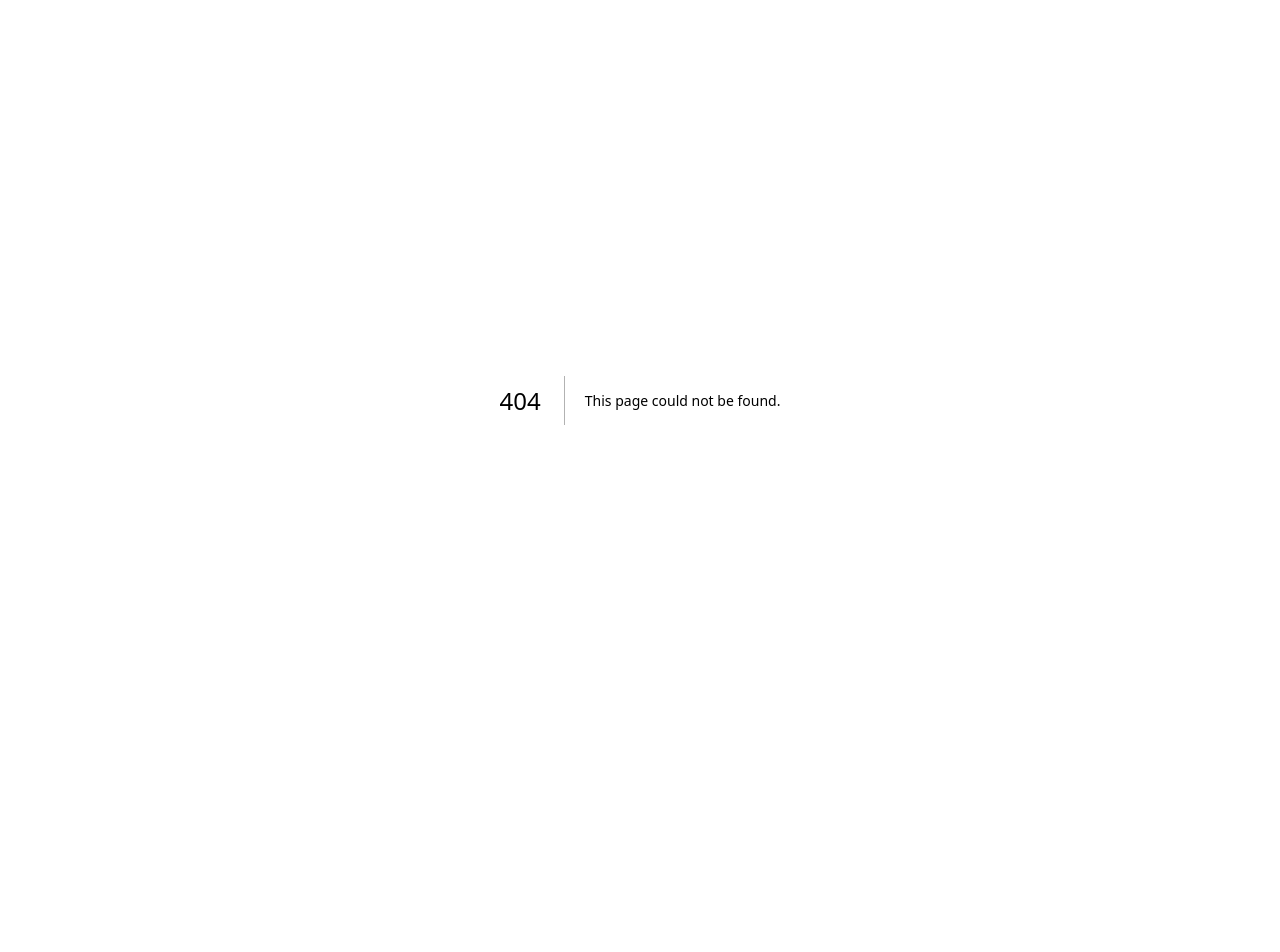
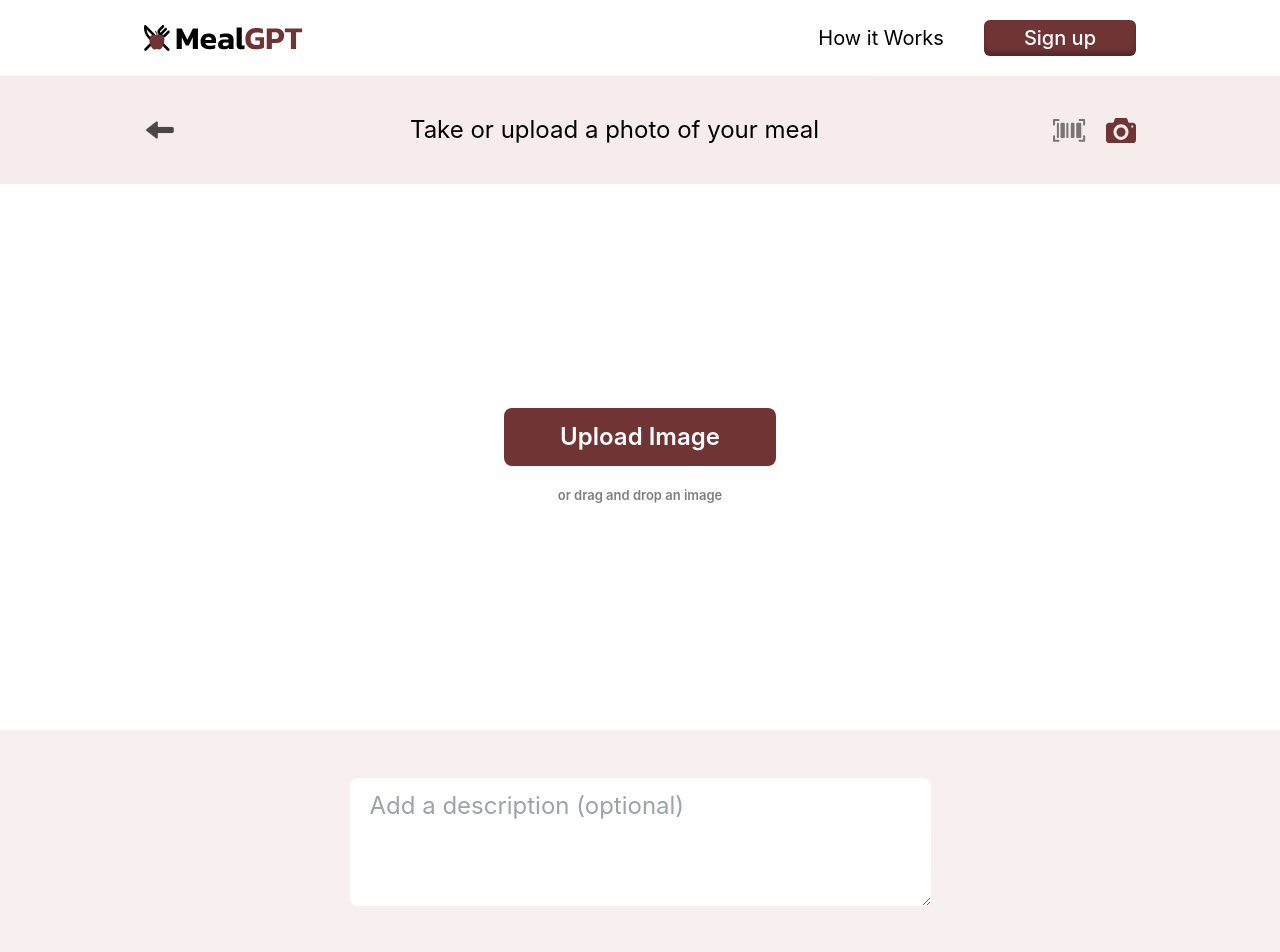
Before and after one commit to samratmahmud/mealgpt, a Next.js app: page /takeupload in a window 1280 px wide. Before the commit this address had no page. Shown: the top 952 px of the page. Before the commit the page ends 800 px from the top, so only its background shows below. Built offline with nearby package versions, Linux system fonts and the light colour scheme.

Commit message:
meal picture done

```diff
--- /dev/null
+++ b/src/app/foodvlog/FoodMenu.tsx
@@ -0,0 +1,105 @@
+import React from "react";
+
+const foodVlog = [
+  {
+    name: "Breakfast",
+    icon: "/images/Camera.svg",
+    title: "Log Food",
+  },
+  {
+    name: "Lunch",
+    icon: "/images/Camera.svg",
+    title: "Log Food",
+  },
+  {
+    name: "Dinner",
+    icon: "/images/Camera.svg",
+    title: "Log Food",
+  },
+  {
+    name: "Snack/Supper",
+    icon: "/images/Camera.svg",
+    title: "Log Food",
+  },
+];
+
+const neededPage = [
+  {
+    title: "Day 1 Total:",
+    items: [
+      {name: "Calories", amount: "-"},
+      {name: "Protein (g)", amount: "-"},
+      {name: "Carbs (g)", amount: "-"},
+    ],
+  },
+  {
+    title: "You Need:",
+    items: [
+      {name: "Calories", amount: "1360"},
+      {name: "Protein (g)", amount: "66"},
+      {name: "Carbs (g)", amount: "60"},
+    ],
+  },
+];
+
+function FoodMenu() {
+  return (
+    <section>
+      <div className="mx-4 mb-64">
+        <div
+          className="mb-5"
+          style={{
+            backgroundImage:
+              "linear-gradient(90deg, rgba(246, 236, 236, 0.29) -4.6%, #F6ECEC 50.61%, rgba(246, 236, 236, 0.29) 107.83%)",
+          }}
+        >
+          {foodVlog.map(({name, title, icon}, index) => (
+            <div key={index}>
+              <hr
+                className="w-full h-0.5"
+                style={{
+                  backgroundImage:
+                    "linear-gradient(90deg,rgba(0,0,0, 0.01),rgba(0,0,0, 0.3),rgba(0,0,0, 0.01))",
+                }}
+              />
+              <div className="max-w-[800px] m-auto flex justify-between items-center py-6">
+                <div className="text-2xl leading-normal">{name}</div>
+                <div
+                  role="button"
+                  className="flex gap-2 items-center py-3 px-5 bg-white rounded-md"
+                >
+                  <p>
+                    <img src={icon} alt="" />
+                  </p>
+                  <p className="text-xl leading-normal">{title}</p>
+                </div>
+              </div>
+            </div>
+          ))}
+        </div>
+        <div className="">
+          {neededPage.map(({title, items}, index) => (
+            <div
+              key={index}
+              className="flex justify-between items-center max-w-[896px] m-auto last:bg-primary px-12 last:rounded last:text-white"
+            >
+              <div className="text-2xl font-medium leading-normal">{title}</div>
+              <div className="flex gap-4 py-[11px]">
+                {items.map(({name, amount}, index) => (
+                  <div key={index} className="flex flex-col items-center gap-1">
+                    <div className="text-[13px] leading-normal">{name}</div>
+                    <div className="text-2xl font-bold leading-normal">
+                      {amount}
+                    </div>
+                  </div>
+                ))}
+              </div>
+            </div>
+          ))}
+        </div>
+      </div>
+    </section>
+  );
+}
+
+export default FoodMenu;
--- a/src/app/logpage/page.tsx
+++ b/src/app/foodvlog/page.tsx
@@ -1,6 +1,6 @@
+import Navbar from "@/components/global/Navbar";
 import React from "react";
 import Header from "./Header";
-import Navbar from "@/components/global/Navbar";
 import FoodMenu from "./FoodMenu";
 
 function page() {
--- a/src/app/logpage/FoodMenu.tsx
+++ /dev/null
@@ -1,65 +0,0 @@
-import React from "react";
-
-const foodVlog = [
-  {
-    name: "Breakfast",
-    icon: "/images/Camera.svg",
-    title: "Log Food",
-  },
-  {
-    name: "Lunch",
-    icon: "/images/Camera.svg",
-    title: "Log Food",
-  },
-  {
-    name: "Dinner",
-    icon: "/images/Camera.svg",
-    title: "Log Food",
-  },
-  {
-    name: "Snack/Supper",
-    icon: "/images/Camera.svg",
-    title: "Log Food",
-  },
-];
-
-function FoodMenu() {
-  return (
-    <section
-      style={{
-        backgroundImage:
-          "linear-gradient(90deg, rgba(246, 236, 236, 0.29) -4.6%, #F6ECEC 50.61%, rgba(246, 236, 236, 0.29) 107.83%)",
-      }}
-    >
-      <div className="container">
-        <div className="mb-5">
-          {foodVlog.map(({name, title, icon}, index) => (
-            <div key={index}>
-              <hr
-                className="w-full h-0.5"
-                style={{
-                  backgroundImage:
-                    "linear-gradient(90deg,rgba(0,0,0, 0.01),rgba(0,0,0, 0.3),rgba(0,0,0, 0.01))",
-                }}
-              />
-              <div className="max-w-[800px] m-auto flex justify-between items-center py-6">
-                <div className="text-2xl leading-normal">{name}</div>
-                <div
-                  role="button"
-                  className="flex gap-2 items-center py-3 px-5 bg-white rounded-md"
-                >
-                  <p>
-                    <img src={icon} alt="" />
-                  </p>
-                  <p className="text-xl leading-normal">{title}</p>
-                </div>
-              </div>
-            </div>
-          ))}
-        </div>
-      </div>
-    </section>
-  );
-}
-
-export default FoodMenu;
--- a/src/app/signup/page.tsx
+++ b/src/app/signup/page.tsx
@@ -15,7 +15,7 @@ function page() {
       {/* <Gender /> */}
       {/* <WeightHeight /> */}
       {/* <ActivityLevel /> */}
-      <QuestionnaireComplete />
+      {/* <QuestionnaireComplete /> */}
       <Congratulations />
     </main>
   );
--- /dev/null
+++ b/src/app/takeupload/Header.tsx
@@ -0,0 +1,28 @@
+import React from "react";
+
+function Header() {
+  return (
+    <section>
+      <div className="container py-9">
+        <div className="flex items-center justify-between">
+          <div role="button">
+            <img src="/images/Arrow.svg" alt="" />
+          </div>
+          <div className="text-2xl leading-normal">
+            Take or upload a photo of your meal
+          </div>
+          <div className="flex items-center gap-5">
+            <p>
+              <img src="/images/Group 141.svg" alt="" />
+            </p>
+            <p>
+              <img src="/images/Vector (1).svg" alt="" />
+            </p>
+          </div>
+        </div>
+      </div>
+    </section>
+  );
+}
+
+export default Header;
--- /dev/null
+++ b/src/app/takeupload/PictureSection.tsx
@@ -0,0 +1,37 @@
+import Buttons from "@/components/common/Buttons";
+import React from "react";
+
+function PictureSection() {
+  return (
+    <section>
+      <div className="pb-14">
+        <div className="py-56 bg-white mb-12">
+          <div className="flex justify-center mb-5">
+            <div
+              role="button"
+              className="text-2xl font-semibold leading-normal bg-primary py-[11px] px-14 text-white rounded-lg .btn_drop_shadow"
+            >
+              Upload Image
+            </div>
+          </div>
+          <div className="text-[13px] font-semibold leading-normal text-center text-black/50">
+            or drag and drop an image
+          </div>
+        </div>
+        <div className="max-w-[581px] m-auto mb-14">
+          <textarea
+            className="py-3 px-5 w-full h-32 rounded-lg placeholder:text-2xl leading-normal focus:outline-none text-2xl"
+            name=""
+            id=""
+            placeholder="Add a description (optional)"
+          ></textarea>
+        </div>
+        <div className="max-w-[429px] m-auto opacity-30">
+          <Buttons name="CONTINUE" />
+        </div>
+      </div>
+    </section>
+  );
+}
+
+export default PictureSection;
--- /dev/null
+++ b/src/app/takeupload/page.tsx
@@ -0,0 +1,24 @@
+import Navbar from "@/components/global/Navbar";
+import React from "react";
+import Header from "./Header";
+import PictureSection from "./PictureSection";
+
+function page() {
+  return (
+    <main>
+      <Navbar />
+
+      <div
+        style={{
+          backgroundImage:
+            "linear-gradient(179deg, #F6ECEC 1.04%, rgba(246, 236, 236, 0.00) 394.08%)",
+        }}
+      >
+        <Header />
+        <PictureSection />
+      </div>
+    </main>
+  );
+}
+
+export default page;
--- a/src/components/common/Buttons.tsx
+++ b/src/components/common/Buttons.tsx
@@ -12,7 +12,7 @@ function Buttons(props: buttonProps) {
     <div>
       <div
         role="button"
-        className={`flex gap-4 items-center justify-center text-3xl font-medium leading-normal py-2.5 px-20 bg-primary text-white ${
+        className={`flex gap-4 items-center justify-center text-3xl font-medium leading-normal py-2.5 px-20 bg-primary text-white btn_drop_shadow ${
           rounded === "8" ? "rounded-lg" : "rounded-2xl"
         }`}
       >
--- a/src/components/global/Navbar.tsx
+++ b/src/components/global/Navbar.tsx
@@ -6,12 +6,12 @@ function Navbar() {
   return (
     <nav className="">
       <div className="flex justify-between gap-5 items-center container py-5">
-        <Link href="/logpage">
+        <Link href="/foodvlog">
           <img src="/images/Group 8.svg" alt="" />
         </Link>
         <div className="flex items-center gap-10">
           <Link
-            href="/signup"
+            href="/takeupload"
             role="button"
             className="text-xl hover:underline duration-300"
           >
```
Also changed, not shown: public/images/Group 141.svg (added), public/images/Vector (1).svg (added), src/app/foodvlog/Header.tsx (renamed from src/app/logpage/Header.tsx).
